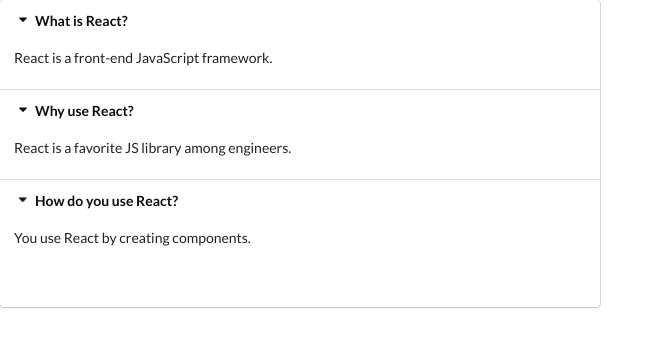
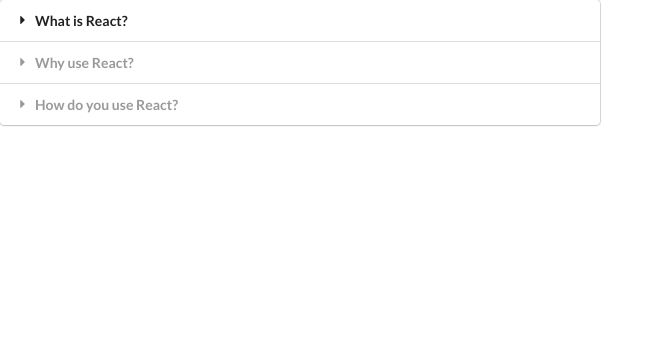
Before and after one commit to brianslab/udemy-react, a React (Create React App) app in the folder widgets/: page / in a window 1280 px wide. Shown: the top 346 px of the page, without its empty margins (0-664 px from the left). Built offline with nearby package versions, Linux system fonts and the light colour scheme.

Commit message:
properly display accordian items

```diff
--- a/widgets/src/components/Accordion.js
+++ b/widgets/src/components/Accordion.js
@@ -8,10 +8,12 @@ const Accordion = ({ items }) => {
     };
 
     const renderedItems = items.map((item, index) => {
+        const active = index === activeIndex ? 'active' : '';
+
         return (
             <React.Fragment key={item.title}>
                 <div
-                    className="title active"
+                    className={`title ${active}`}
                     onClick={() => {
                         onTitleClick(index);
                     }}
@@ -19,19 +21,14 @@ const Accordion = ({ items }) => {
                     <i className="dropdown icon" />
                     {item.title}
                 </div>
-                <div className="content active">
+                <div className={`content ${active}`}>
                     <p>{item.content}</p>
                 </div>
             </React.Fragment>
         );
     });
 
-    return (
-        <div className="ui styled accordion">
-            {renderedItems}
-            <h1>{activeIndex}</h1>
-        </div>
-    );
+    return <div className="ui styled accordion">{renderedItems}</div>;
 };
 
 export default Accordion;
```
